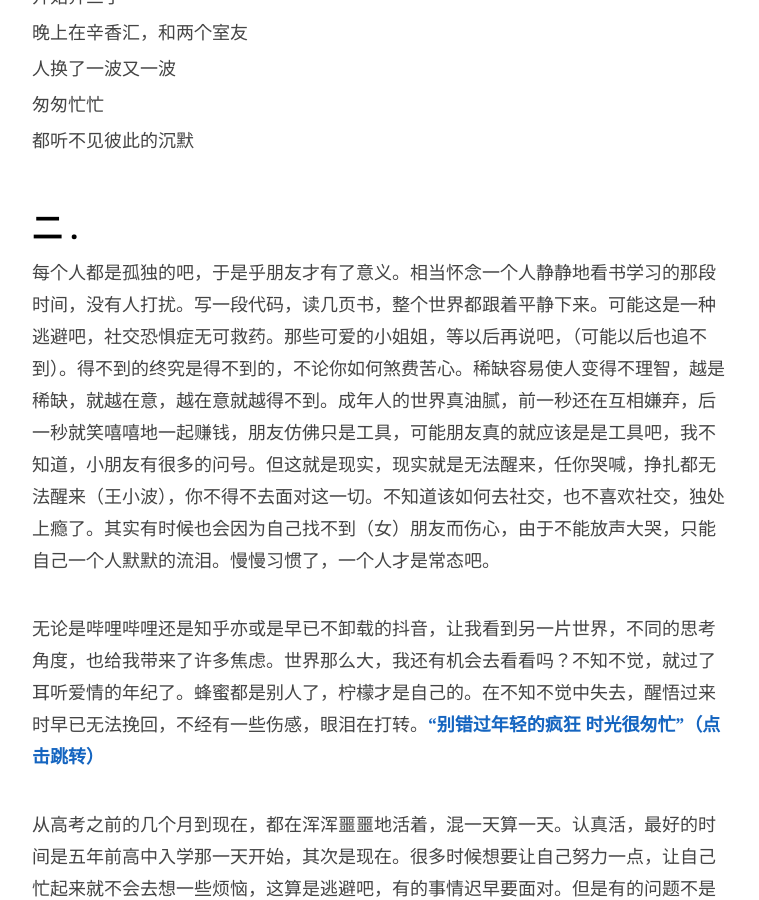
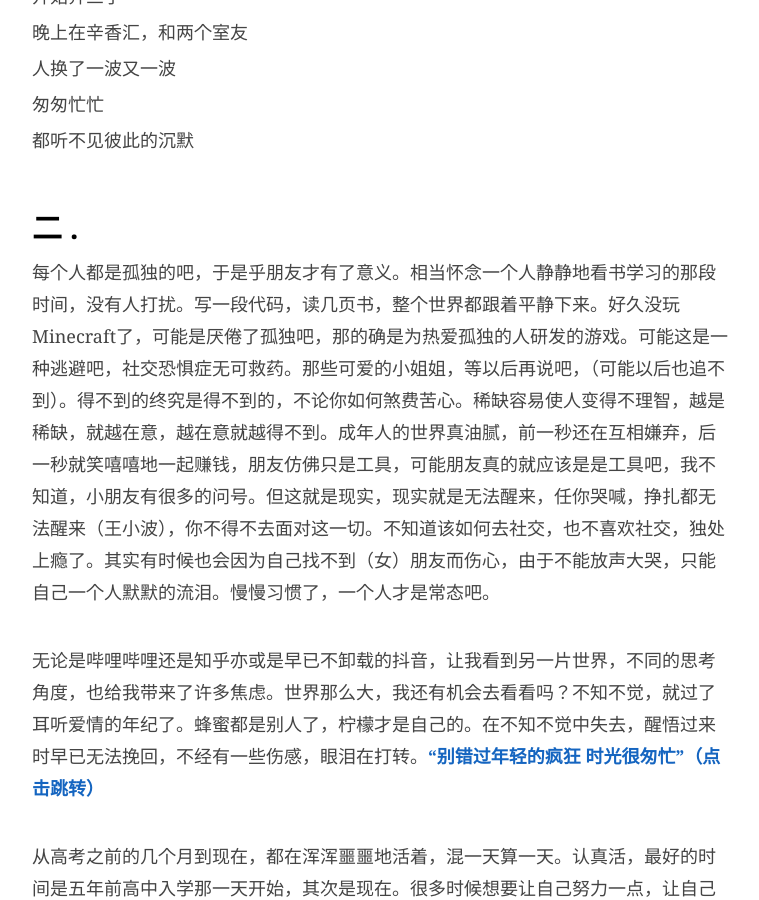
Before and after one commit to JaydenYL/JaydenYL.github.io, a Jekyll site: the page built from _posts/2020-03-08-生快.md, in a window 1280 px wide and 900 px high, scrolled down 681 px. Shown: the whole window, without its empty margins (258-1017 px from the left). Built offline with Jekyll 4.4.1, drawn with Linux system fonts in a browser that asks for light colours; comment, search, counter and statistics services are not loaded.

Commit message:
Update 2020-03-08-生快.md

```diff
--- a/_posts/2020-03-08-生快.md
+++ b/_posts/2020-03-08-生快.md
@@ -38,7 +38,7 @@
 
 ## 二 .
 
-每个人都是孤独的吧，于是乎朋友才有了意义。相当怀念一个人静静地看书学习的那段时间，没有人打扰。写一段代码，读几页书，整个世界都跟着平静下来。可能这是一种逃避吧，社交恐惧症无可救药。那些可爱的小姐姐，等以后再说吧，（可能以后也追不到）。得不到的终究是得不到的，不论你如何煞费苦心。稀缺容易使人变得不理智，越是稀缺，就越在意，越在意就越得不到。成年人的世界真油腻，前一秒还在互相嫌弃，后一秒就笑嘻嘻地一起赚钱，朋友仿佛只是工具，可能朋友真的就应该是是工具吧，我不知道，小朋友有很多的问号。但这就是现实，现实就是无法醒来，任你哭喊，挣扎都无法醒来（王小波），你不得不去面对这一切。不知道该如何去社交，也不喜欢社交，独处上瘾了。其实有时候也会因为自己找不到（女）朋友而伤心，由于不能放声大哭，只能自己一个人默默的流泪。慢慢习惯了，一个人才是常态吧。
+每个人都是孤独的吧，于是乎朋友才有了意义。相当怀念一个人静静地看书学习的那段时间，没有人打扰。写一段代码，读几页书，整个世界都跟着平静下来。好久没玩Minecraft了，可能是厌倦了孤独吧，那的确是为热爱孤独的人研发的游戏。可能这是一种逃避吧，社交恐惧症无可救药。那些可爱的小姐姐，等以后再说吧，（可能以后也追不到）。得不到的终究是得不到的，不论你如何煞费苦心。稀缺容易使人变得不理智，越是稀缺，就越在意，越在意就越得不到。成年人的世界真油腻，前一秒还在互相嫌弃，后一秒就笑嘻嘻地一起赚钱，朋友仿佛只是工具，可能朋友真的就应该是是工具吧，我不知道，小朋友有很多的问号。但这就是现实，现实就是无法醒来，任你哭喊，挣扎都无法醒来（王小波），你不得不去面对这一切。不知道该如何去社交，也不喜欢社交，独处上瘾了。其实有时候也会因为自己找不到（女）朋友而伤心，由于不能放声大哭，只能自己一个人默默的流泪。慢慢习惯了，一个人才是常态吧。
 
 <br>无论是哔哩哔哩还是知乎亦或是早已不卸载的抖音，让我看到另一片世界，不同的思考角度，也给我带来了许多焦虑。世界那么大，我还有机会去看看吗？不知不觉，就过了耳听爱情的年纪了。蜂蜜都是别人了，柠檬才是自己的。在不知不觉中失去，醒悟过来时早已无法挽回，不经有一些伤感，眼泪在打转。[**“别错过年轻的疯狂 时光很匆忙”（点击跳转）**](https://www.bilibili.com/video/av93784707?t=5)
 
```
